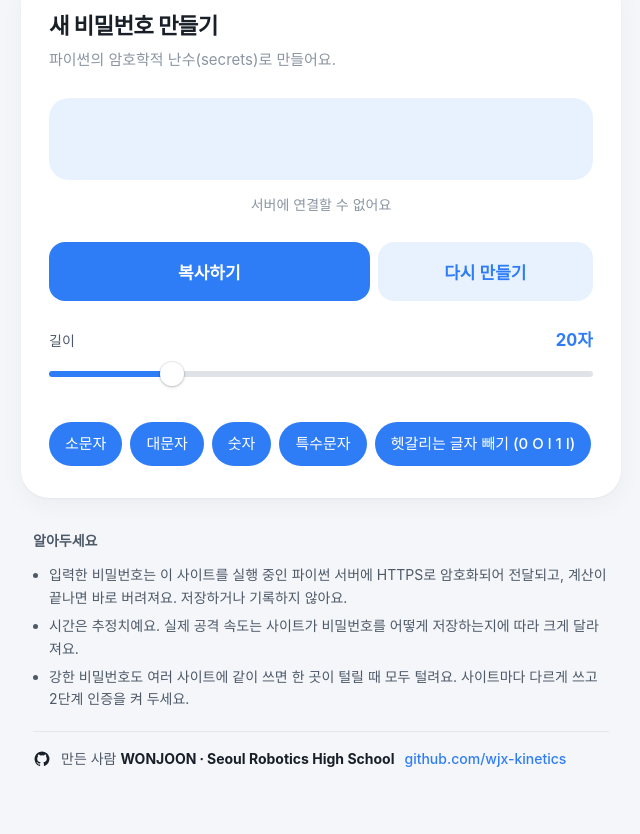
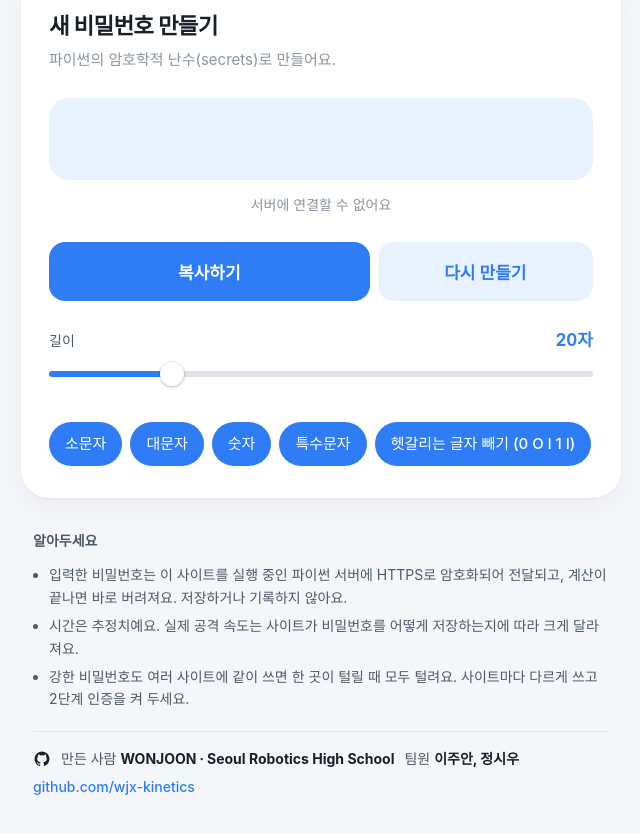
Before and after one commit to wjx-kinetics/password-site, a plain HTML site: page static/index.html in a window 1280 px wide. Shown: the part 977-1811 px from the top of the page, without its empty margins (319-959 px from the left). Drawn offline with Linux system fonts and the light colour scheme; no server answers.

Commit message:
만든 사람·팀원 표기를 사이트 화면과 발표 자료에 반영
Co-Authored-By: Claude Fable 5.2 <noreply@anthropic.com>

```diff
--- a/static/index.html
+++ b/static/index.html
@@ -93,6 +93,7 @@
     <p class="credit">
       <svg viewBox="0 0 24 24" width="18" height="18" aria-hidden="true"><path fill="currentColor" d="M12 2a10 10 0 0 0-3.16 19.49c.5.09.68-.22.68-.48v-1.7c-2.78.6-3.37-1.34-3.37-1.34-.46-1.16-1.11-1.47-1.11-1.47-.91-.62.07-.6.07-.6 1 .07 1.53 1.03 1.53 1.03.9 1.52 2.34 1.08 2.91.83.09-.65.35-1.09.63-1.34-2.22-.25-4.56-1.11-4.56-4.94 0-1.09.39-1.98 1.03-2.68-.1-.25-.45-1.27.1-2.64 0 0 .84-.27 2.75 1.02a9.56 9.56 0 0 1 5 0c1.91-1.29 2.75-1.02 2.75-1.02.55 1.37.2 2.39.1 2.64.64.7 1.03 1.59 1.03 2.68 0 3.84-2.34 4.68-4.57 4.93.36.31.68.92.68 1.85v2.74c0 .27.18.58.69.48A10 10 0 0 0 12 2Z"/></svg>
       <span>만든 사람 <b>WONJOON ∙ Seoul Robotics High School</b></span>
+      <span>팀원 <b>이주안, 정시우</b></span>
       <a href="https://github.com/wjx-kinetics" target="_blank" rel="noopener noreferrer">github.com/wjx-kinetics</a>
     </p>
   </section>
```
Also changed, not shown: docs/screenshot-generate.jpg, 1 other file.
